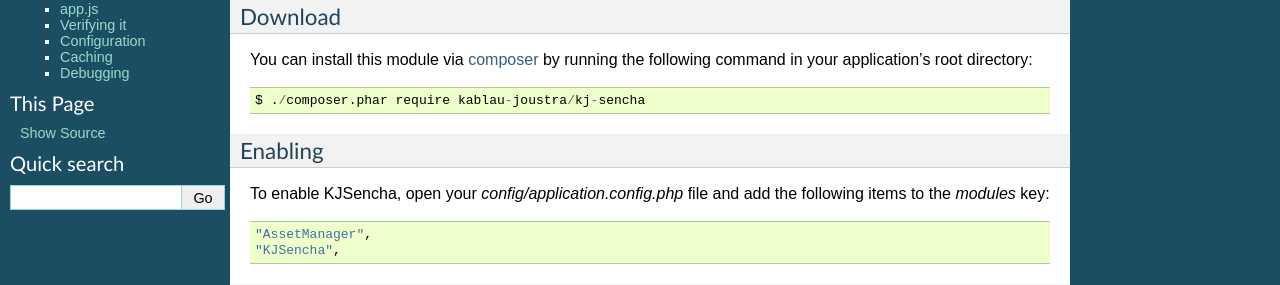
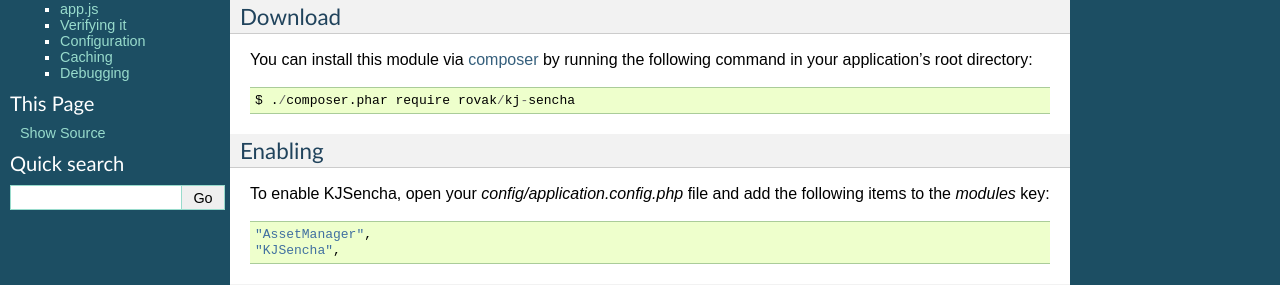
Before and after one commit to Rovak/KJSencha, a Sphinx documentation site: the page built from docs/topics/intro.rst, in a window 1280 px wide and 900 px high. Shown: the part 153-438 px from the top of the window. Built offline with Sphinx 7.4.7, drawn with Linux system fonts in a browser that asks for light colours.

Commit message:
kablau-jousta -> rovak

```diff
--- a/docs/topics/intro.rst
+++ b/docs/topics/intro.rst
@@ -14,7 +14,7 @@
 
 .. code-block:: c
 
-    $ ./composer.phar require kablau-joustra/kj-sencha
+    $ ./composer.phar require rovak/kj-sencha
 
 
 Enabling
```
